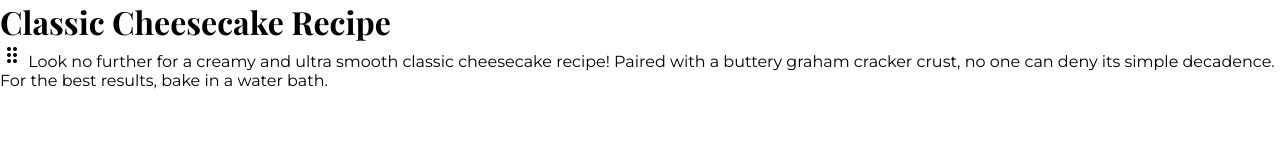
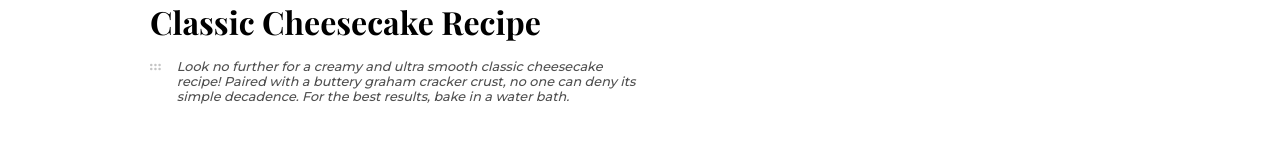
Before and after one commit to Md-FarhadHossain/Recipe-Blog, a plain HTML site: page index.html in a window 1280 px wide. Drawn offline with nearby package versions, Linux system fonts and the light colour scheme.

Commit message:
header css done

```diff
--- a/index.html
+++ b/index.html
@@ -18,7 +18,17 @@
         <div class="container">
             <div class="header_content">
                 <h1>Classic Cheesecake Recipe</h1>
-                <p><span class="material-symbols-outlined">drag_indicator</span> Look no further for a creamy and ultra smooth classic cheesecake recipe! Paired with a buttery graham cracker crust, no one can deny its simple decadence. For the best results, bake in a water bath.</p>
+                <div class="hader_desc">
+                    <svg width="13" height="8" viewBox="0 0 13 8" fill="none" xmlns="http://www.w3.org/2000/svg">
+                        <circle cx="1.5" cy="1.5" r="1.5" fill="#C4C4C4"/>
+                        <circle cx="1.5" cy="6.5" r="1.5" fill="#C4C4C4"/>
+                        <circle cx="6.5" cy="1.5" r="1.5" fill="#C4C4C4"/>
+                        <circle cx="6.5" cy="6.5" r="1.5" fill="#C4C4C4"/>
+                        <circle cx="11.5" cy="1.5" r="1.5" fill="#C4C4C4"/>
+                        <circle cx="11.5" cy="6.5" r="1.5" fill="#C4C4C4"/>
+                        </svg>
+                    <p>Look no further for a creamy and ultra smooth classic cheesecake recipe! Paired with a buttery graham cracker crust, no one can deny its simple decadence. For the best results, bake in a water bath.</p>
+                </div>
             </div>
         </div>
     </header>
--- a/style.css
+++ b/style.css
@@ -17,3 +17,34 @@ body {
 h1, h2, h3 {
     font-family: 'Playfair Display', serif;
 }
+
+/* Header */
+.container {
+    width: 980px;
+    margin: auto;
+    max-width: 100%;
+}
+
+.hader_desc p {
+    font-size: .8rem;
+    text-decoration: inherit;
+    font-style: italic;
+    font-weight: 500;
+    color: #4F4F4F;
+    margin-top: 1rem;
+}
+
+.header_content {
+    width:50%;
+}
+.hader_desc {
+    display: flex;
+    justify-content: space-between;
+    align-items: baseline;
+    gap: 1rem;
+}
+
+.hader_desc svg {
+    width: 30px;
+}
+/* Header end */
```
